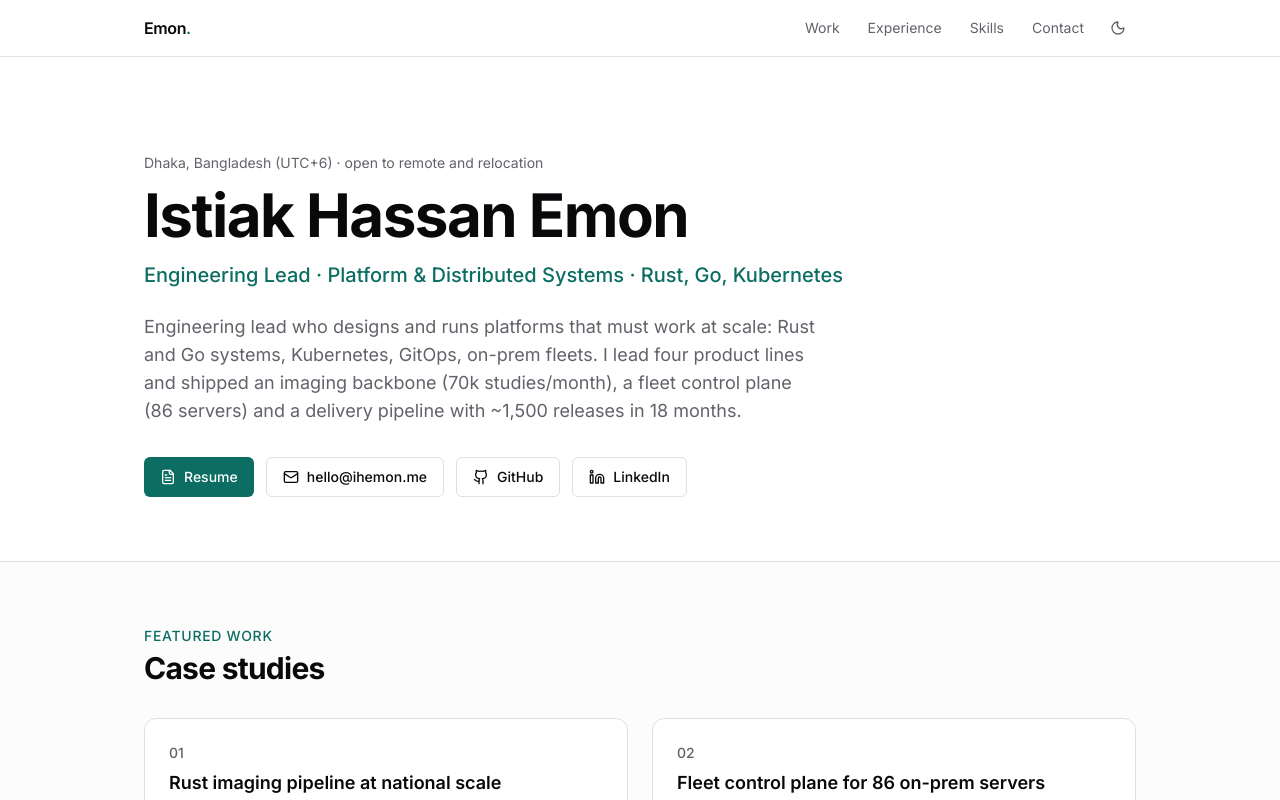
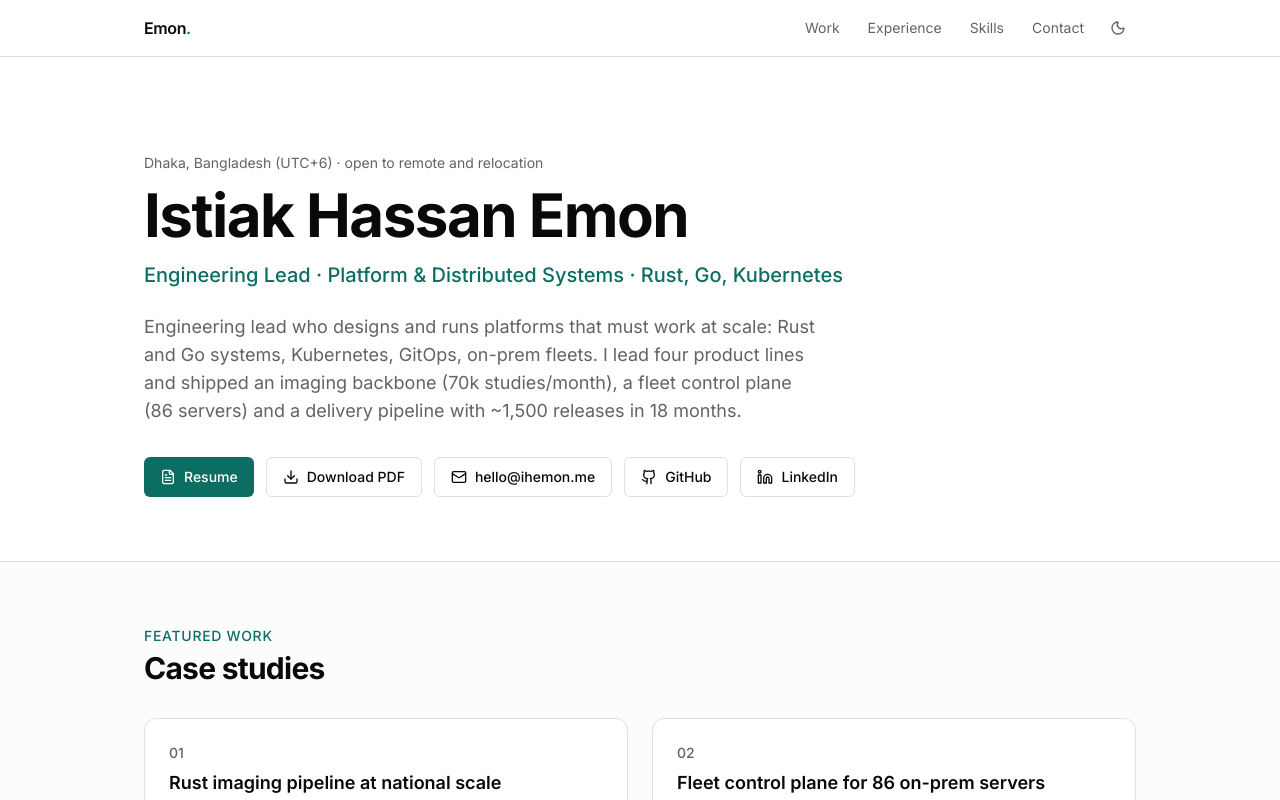
Before and after one commit to emon5122/emon5122.github.io, a Next.js app: page / in a window 1280 px wide. Shown: the top 800 px of the page. Built offline with nearby package versions, Linux system fonts and the light colour scheme.

Commit message:
Add resume PDF download next to the Resume link

```diff
--- a/src/app/page.tsx
+++ b/src/app/page.tsx
@@ -6,7 +6,7 @@ import {
     site,
     skills,
 } from "@/content/profile";
-import { ArrowRight, ArrowUpRight, FileText, Github, Linkedin, Mail } from "lucide-react";
+import { ArrowRight, ArrowUpRight, Download, FileText, Github, Linkedin, Mail } from "lucide-react";
 import Link from "next/link";
 
 const jsonLd = {
@@ -61,6 +61,13 @@ export default function Home() {
                         className={`${cta} bg-primary text-primary-foreground hover:bg-primary/90`}
                     >
                         <FileText className="h-4 w-4" aria-hidden /> Resume
+                    </a>
+                    <a
+                        href={site.links.resumePdf}
+                        download="Istiak-Hassan-Emon-Resume.pdf"
+                        className={`${cta} border hover:bg-accent`}
+                    >
+                        <Download className="h-4 w-4" aria-hidden /> Download PDF
                     </a>
                     <a href={`mailto:${site.email}`} className={`${cta} border hover:bg-accent`}>
                         <Mail className="h-4 w-4" aria-hidden /> {site.email}
@@ -225,12 +232,24 @@ export default function Home() {
                         Open to staff, principal and lead roles in platform, backend, DevOps/SRE and
                         engineering leadership, in any industry: remote, in Dhaka, or abroad with relocation.
                     </p>
-                    <a
-                        href={`mailto:${site.email}`}
-                        className={`${cta} mt-6 bg-primary text-primary-foreground hover:bg-primary/90`}
-                    >
-                        <Mail className="h-4 w-4" aria-hidden /> {site.email}
-                    </a>
+                    <div className="mt-6 flex flex-wrap gap-3">
+                        <a
+                            href={`mailto:${site.email}`}
+                            className={`${cta} bg-primary text-primary-foreground hover:bg-primary/90`}
+                        >
+                            <Mail className="h-4 w-4" aria-hidden /> {site.email}
+                        </a>
+                        <a href={site.links.resume} className={`${cta} border hover:bg-accent`}>
+                            <FileText className="h-4 w-4" aria-hidden /> Resume
+                        </a>
+                        <a
+                            href={site.links.resumePdf}
+                            download="Istiak-Hassan-Emon-Resume.pdf"
+                            className={`${cta} border hover:bg-accent`}
+                        >
+                            <Download className="h-4 w-4" aria-hidden /> Download PDF
+                        </a>
+                    </div>
                 </div>
             </section>
         </>
--- a/src/content/profile.ts
+++ b/src/content/profile.ts
@@ -56,6 +56,7 @@ export const site = {
     email: "hello@ihemon.me",
     links: {
         resume: "https://rxresu.me/emon5122/istiak-hassan-emon",
+        resumePdf: "/resume.pdf",
         github: "https://github.com/emon5122",
         githubOrg: "https://github.com/nexisltd",
         linkedin: "https://www.linkedin.com/in/istiak-hassan-emon",
```
Also changed, not shown: 2 other files (tests, documents, lock files or other folders).
